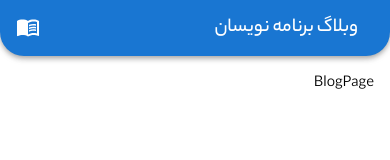
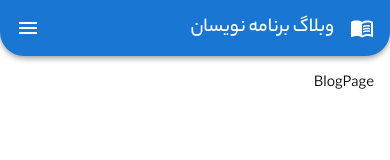
Before and after one commit to hasanashrafi/weblog-react-graphql, a React (Create React App) app: page /blogs/1 in a window 390 px wide. Shown: the top 160 px of the page. Built offline with nearby package versions, Linux system fonts and the light colour scheme.

Commit message:
added hamburger menu

```diff
--- a/src/layout/Header.js
+++ b/src/layout/Header.js
@@ -5,6 +5,9 @@ import Box from '@mui/material/Box';
 import Toolbar from '@mui/material/Toolbar';
 import Typography from '@mui/material/Typography';
 import { MenuBook } from '@mui/icons-material';
+import { Link } from 'react-router-dom';
+import { IconButton } from '@mui/material';
+import MenuIcon from '@mui/icons-material/Menu';
 
 
 function Header() {
@@ -13,13 +16,22 @@ function Header() {
         <Box sx={{ flexGrow: 1 }} maxWidth="lg" mx="auto" >
             <AppBar position="sticky" className='rounded-b-3xl '  >
                 <Toolbar className='flex items-center'  >
+                    <MenuBook />
                     <Typography variant="h6" mr={2} component="div" sx={{ flexGrow: 1 }}>
-                        وبلاگ برنامه نویسان
+                        <Link to="/" >
+                            وبلاگ برنامه نویسان
+                        </Link>
                     </Typography>
 
-                    <Typography color="inherit"  >
-                        <MenuBook />
-                    </Typography>
+                    <IconButton
+                        size="large"
+                        edge="start"
+                        color="inherit"
+                        aria-label="menu"
+                        sx={{ mr: 2 }}
+                    >
+                        <MenuIcon />
+                    </IconButton>
 
                 </Toolbar>
             </AppBar>
```
